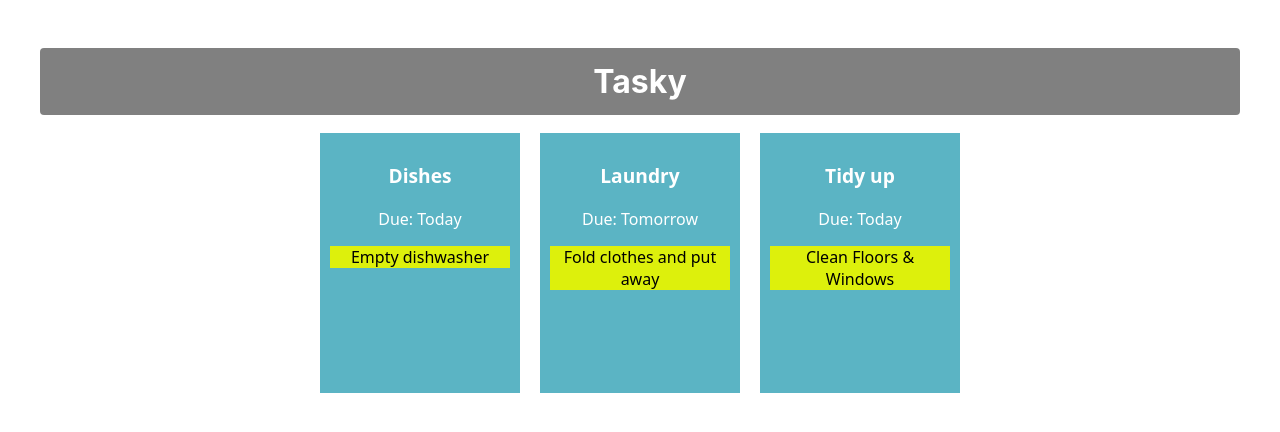
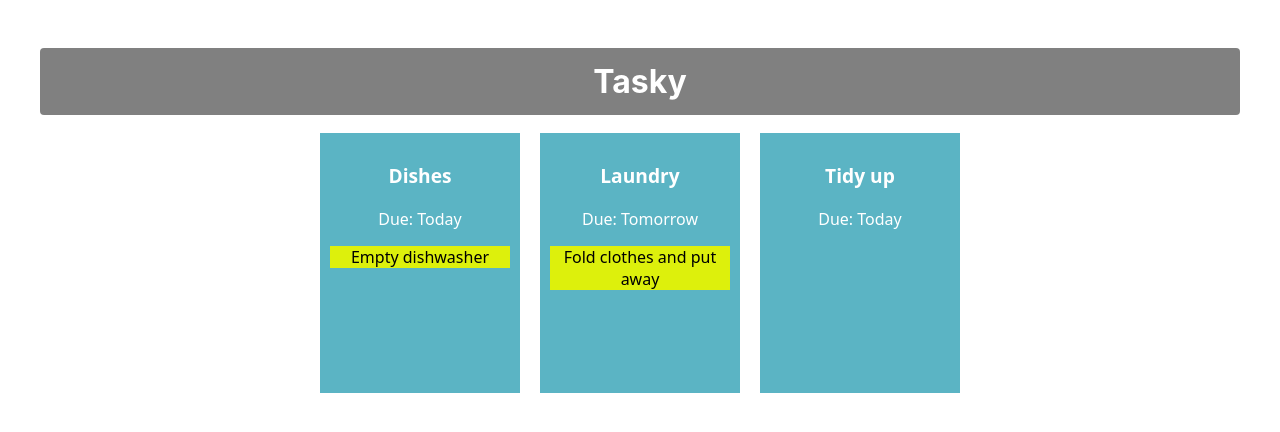
Before and after one commit to cathalororke/react-basics-labs, a React (Create React App) app in the folder tasky/: page / in a window 1280 px wide. Shown: the top 432 px of the page. Built offline with nearby package versions, Linux system fonts and the light colour scheme.

Commit message:
Added keys to tasks

```diff
--- a/tasky/src/App.js
+++ b/tasky/src/App.js
@@ -5,9 +5,9 @@
 function App() {
   const [ taskState, setTaskState ] = useState({
     tasks: [
-      { title:"Dishes", description: "Empty dishwasher", deadline: "Today" },
-      { title: "Laundry", description: "Fold clothes and put away", deadline: "Tomorrow" },
-      { title: "Tidy up", description: "Clean Floors & Windows", deadline: "Today" }
+      { id: 1, title:"Dishes", description: "Empty dishwasher", deadline: "Today" },
+      { id: 2, title: "Laundry", description: "Fold clothes and put away", deadline: "Tomorrow" },
+      { id: 3, title: "Tidy up", deadline: "Today" }
     ]
   });
 
@@ -19,6 +19,7 @@
       title={task.title}
       description={task.description}
       deadline={task.deadline}
+      key={task.id}
     />
   ))}
     </div>
```
